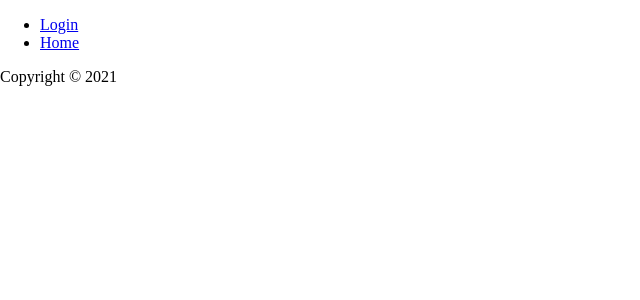
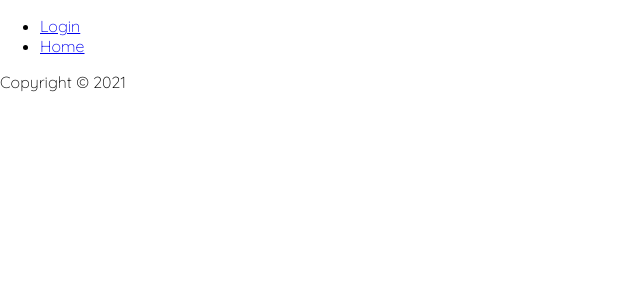
Before and after one commit to hkamalo/checkpoint4-kamalo-front, a React (Create React App) app: page / in a window 1280 px wide. Shown: the top 300 px of the page, without its empty margins (0-640 px from the left). Built offline with nearby package versions, Linux system fonts and the light colour scheme; the HTML template or start-up script is replaced by a standard one.

Commit message:
change font family and chat box

```diff
--- a/package.json
+++ b/package.json
@@ -3,6 +3,7 @@
   "version": "0.1.0",
   "private": true,
   "dependencies": {
+    "@material-ui/core": "^4.12.2",
     "@testing-library/jest-dom": "^5.11.4",
     "@testing-library/react": "^11.1.0",
     "@testing-library/user-event": "^12.1.10",
--- a/public/index.html
+++ b/public/index.html
@@ -2,6 +2,18 @@
 <html lang="en">
   <head>
     <meta charset="utf-8" />
+    <link rel="preconnect" href="https://fonts.googleapis.com" />
+    <link rel="preconnect" href="https://fonts.gstatic.com" crossorigin />
+    <link
+      href="https://fonts.googleapis.com/css2?family=Quicksand:wght@300&display=swap"
+      rel="stylesheet"
+    />
+    <link rel="preconnect" href="https://fonts.googleapis.com" />
+    <link rel="preconnect" href="https://fonts.gstatic.com" crossorigin />
+    <link
+      href="https://fonts.googleapis.com/css2?family=Tajawal:wght@200&display=swap"
+      rel="stylesheet"
+    />
     <link rel="icon" href="%PUBLIC_URL%/favicon.ico" />
     <meta name="viewport" content="width=device-width, initial-scale=1" />
     <meta name="theme-color" content="#000000" />
--- a/src/components/Chat.js
+++ b/src/components/Chat.js
@@ -2,9 +2,26 @@
 /* eslint-disable no-unused-vars */
 import { React, useEffect, useState } from 'react';
 import socketIOClient from 'socket.io-client';
+import { makeStyles } from '@material-ui/core/styles';
+import Paper from '@material-ui/core/Paper';
 import MessageForm from './MessageForm';
 
+const useStyles = makeStyles(() => ({
+  root: {
+    display: 'flex',
+    flexWrap: 'wrap',
+  },
+  chatbox: {
+    width: '20em',
+    height: '10em',
+    overflowY: 'scroll',
+    fontFamily: 'Tajawal, sans-serif',
+  },
+}));
+
 export default function Chat() {
+  const classes = useStyles();
+
   const [receivedMessages, setReceivedMessages] = useState([]);
   const [socketServer, setsocketServer] = useState(null);
   const [userName, setUserName] = useState('');
@@ -32,7 +49,7 @@
   return (
     <>
       <div className="instant-message">
-        <div className="chat-box">
+        <Paper className={classes.chatbox} elevation={3}>
           <ul>
             {receivedMessages &&
               receivedMessages.map((message) => (
@@ -41,7 +58,7 @@
                 </li>
               ))}
           </ul>
-        </div>
+        </Paper>
         <MessageForm
           userName={userName}
           setUserName={setUserName}
--- a/src/index.css
+++ b/src/index.css
@@ -1,3 +1,4 @@
 body {
   margin: 0;
+  font-family: 'Quicksand', sans-serif;
 }
```
Also changed, not shown: 1 other file (tests, documents, lock files or other folders).
